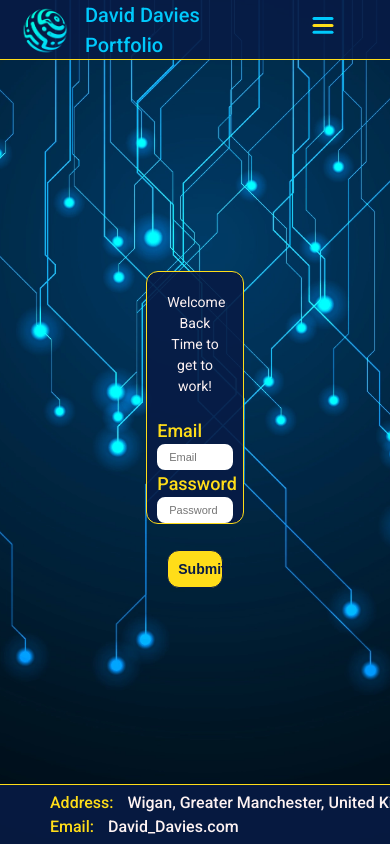
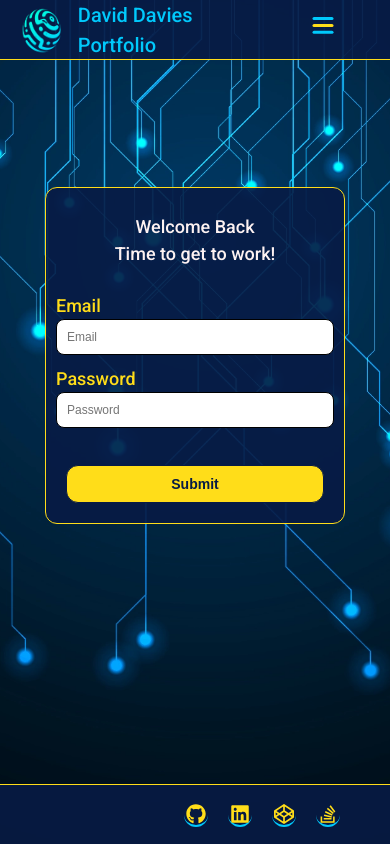
Before and after one commit to DaveyDavey1901/MFS20-React-Portfolio-DD, a React (Create React App) app in the folder client/: page /login in a window 390 px wide. Built offline with nearby package versions, Linux system fonts and the light colour scheme.

Commit message:
responsive changes to containers and when the menu collapses

```diff
--- a/client/src/Pages/Contact.jsx
+++ b/client/src/Pages/Contact.jsx
@@ -157,7 +157,7 @@ export function Contact() {
           <img src={contactmeImg} alt="mail background" />
         </TextInfo>
 
-        <Form action="https://submit-form.com/VYOGDzCJ">
+        <Form action="https://submit-form.com/VYOGDzCJ" autocomplete="on">
           <Label htmlFor="userName">Name</Label>
           <Input
             value={userName}
--- a/client/src/Pages/Login.jsx
+++ b/client/src/Pages/Login.jsx
@@ -6,8 +6,12 @@ const ContactContainer = styled.div`
   align-items: center;
   text-align: center;
   justify-content: center;
-  width: 100vw;
-  height: 80vh;
+  height: 70vh;
+  margin:auto;
+
+  h2{
+    text-align:center;
+     }
 `;
 
 const Form = styled.form`
@@ -20,38 +24,33 @@ const Form = styled.form`
   background-color: rgba(7, 27, 69, 0.9);
   border: 1px solid #ffdd19;
   border-radius: 12px;
-  height: 30vh;
-  width: 25vw;
-`;
+  width: 30rem;
 
-const Input = styled.input`
-  border: 2px solid #fff;
+  input{
+  border: 1px solid #000;
   outline: none;
   background-color: #fff;
-  padding: 0.5rem 1rem;
-  font-size: 1.1rem;
+  padding: 1rem;
+  font-size: 1.2rem;
   transition: 0.3s;
   border-radius: 8px;
-  margin-bottom: -1rem;
-`;
+    }
+`
 
 const Label = styled.label`
   color: #ffdd19;
   margin-top: 1rem;
 `;
 
-const P = styled.p`
-  margin: 1rem;
-  text-align: center;
-`;
 export function Login() {
   return (
     <ContactContainer>
-
-      <Form>
-        <P>Welcome Back <br /> Time to get to work!</P>
+      <Form autocomplete="on">
+        <h2>
+          Welcome Back <br /> Time to get to work!
+        </h2>
         <Label htmlFor="email">Email</Label>
-        <Input
+        <input
           type="email"
           id="email"
           name="email"
@@ -59,7 +58,7 @@ export function Login() {
           required=""
         />
         <Label htmlFor="password">Password</Label>
-        <Input
+        <input
           type="password"
           id="password"
           name="password"
--- a/client/src/components/Shared/Logo.jsx
+++ b/client/src/components/Shared/Logo.jsx
@@ -30,7 +30,7 @@ export function Logo(props) {
       <LogoImg>
         <img src={DDLogoImg} alt="Davids Logo" />
       </LogoImg>
-      <LogoText>David Davies <br /> Portfolio</LogoText>
+      <LogoText>David Davies Portfolio</LogoText>
     </LogoWrapper>
   );
 }
--- a/client/src/components/footer/Address.jsx
+++ b/client/src/components/footer/Address.jsx
@@ -12,6 +12,8 @@ const MyAddress = styled.div`
   }
   white-space: nowrap;
   margin-right: 3.8rem;
+
+
 `;
 
 const Hlight = styled.span`
@@ -24,10 +26,10 @@ export function Address() {
     <MyAddress>
       <ul>
         <li>
-          <Hlight>Address:</Hlight> Wigan, Greater Manchester, United Kingdom
+          <Hlight>Address:</Hlight> Wigan, Greater Manchester, UK
         </li>
         <li>
-          <Hlight>Email:</Hlight> David_Davies.com
+          <Hlight>Email:&emsp;&emsp;</Hlight> David_Davies.com
         </li>
       </ul>
     </MyAddress>
--- a/client/src/components/footer/index.jsx
+++ b/client/src/components/footer/index.jsx
@@ -13,11 +13,16 @@ const FooterContainer = styled.div`
   left: 0;
   bottom: 0;
   right: 0;
+
 `;
 
 const FooterLeft = styled.div`
   display: flex;
   margin-right: 4rem;
+
+  @media (max-width: ${({ theme }) => theme.mobile}) {
+   display:none;
+  }
 `;
 const FooterMiddle = styled.div`
   display: flex;
--- a/client/src/components/navbar/index.jsx
+++ b/client/src/components/navbar/index.jsx
@@ -25,25 +25,25 @@ const NavbarMiddle = styled.div`
   flex: 2;
   height: 100%;
   justify-content: center;
-  margin-right: 2rem;
-`;
+
+ `;
 const NavbarRight = styled.div`
   display: flex;
   margin: 4rem;
 `;
 
 export function Navbar(props) {
-  const isMobile = useMediaQuery({ maxWidth: ThemeSize.mobile });
+  const isTablet = useMediaQuery({ maxWidth: ThemeSize.tablet });
 
   return (
     <NavbarContainer>
       <NavbarLeft>
         <Logo />
       </NavbarLeft>
-      <NavbarMiddle>{!isMobile && <NavLinks />}</NavbarMiddle>
+      <NavbarMiddle>{!isTablet && <NavLinks />}</NavbarMiddle>
       <NavbarRight>
-        {!isMobile && <Login />}
-        {isMobile && <MobileLinks />}
+        {!isTablet && <Login />}
+        {isTablet && <MobileLinks />}
       </NavbarRight>
     </NavbarContainer>
   );
```
